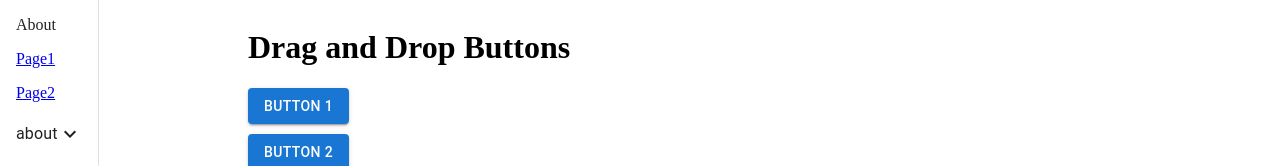
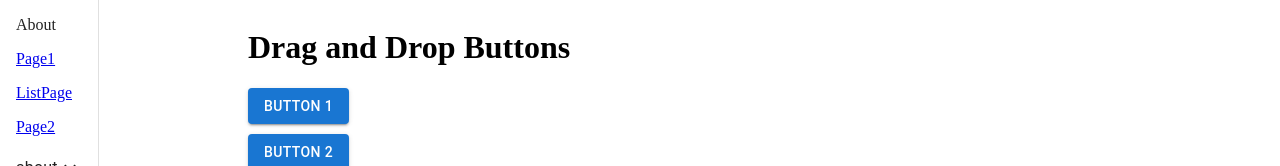
Before and after one commit to shichisan21/drag-test, a Next.js app: page / in a window 1280 px wide. Shown: the top 166 px of the page. Built offline with nearby package versions, Linux system fonts and the light colour scheme.

Commit message:
Listpage

```diff
--- a/src/components/SideMenu.tsx
+++ b/src/components/SideMenu.tsx
@@ -33,6 +33,14 @@ const SideMenu: FC<SideMenuProps> = () => {
         >
           <ListItemButton>Page1</ListItemButton>
         </Link>
+        <Link
+          href={{
+            pathname: "/listPage",
+            query: { fruits: ["apple", "banana", "orange"] },
+          }}
+        >
+          <ListItemButton>ListPage</ListItemButton>
+        </Link>
         <Link href={address}>
           <ListItemButton>Page2</ListItemButton>
         </Link>
```
Also changed, not shown: src/pages/listPage.tsx (added, +27 -0 lines).
